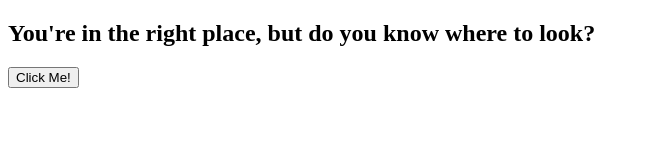
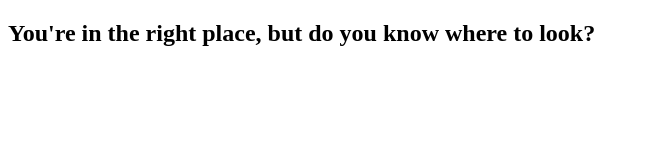
Before and after one commit to viatl/final-project, a plain HTML site: page index.html in a window 1280 px wide. Shown: the whole page, without its empty margins (0-649 px from the left). Drawn offline with Linux system fonts and the light colour scheme.

Commit message:
Update index.html
updated button

```diff
--- a/index.html
+++ b/index.html
@@ -7,6 +7,7 @@
         body {background-color: white}
         p {color: white;}
         div {color:white}
+        button {border-color: transparent; color: white; background: transparent;}
     </style>
     <body>
         <h2>You're in the right place, but do you know where to look?</h2><p id="demo" style="display:none">Q1RGe0gxZGQzbk0zc3NAZzNfSW5QbEBpblMxZ2h0IX0=</p> <button type="button" onclick="showFlag()">Click Me!</button><div id="flagDisplay" style="display:none; margin-top: 20px; font-size: 20px; font-weight: bold;;"></div>
```
